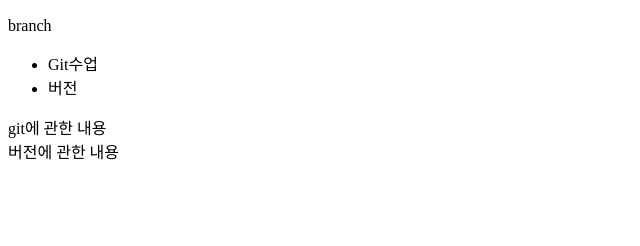
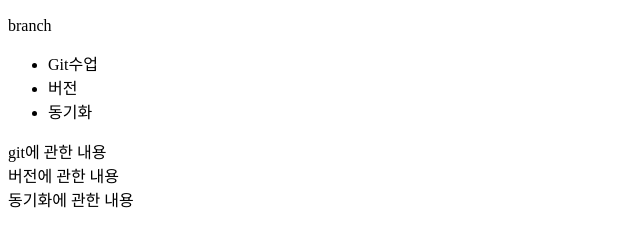
Before and after one commit to s2ve24/git_study, a plain HTML site: page index.html in a window 1280 px wide. Shown: the part 96-342 px from the top of the page, without its empty margins (0-640 px from the left). Drawn offline with Linux system fonts and the light colour scheme.

Commit message:
동기화 추가

```diff
--- a/index.html
+++ b/index.html
@@ -13,6 +13,7 @@
         <ul>
             <li>Git수업</li>
             <li>버전</li>
+            <li>동기화</li>
         </ul>
         <div class="box1">
             git에 관한 내용
@@ -20,5 +21,8 @@
         <div class="box2">
             버전에 관한 내용
         </div>
+        <div class="box3">
+            동기화에 관한 내용
+        </div>
     </body>
 </html>
```
